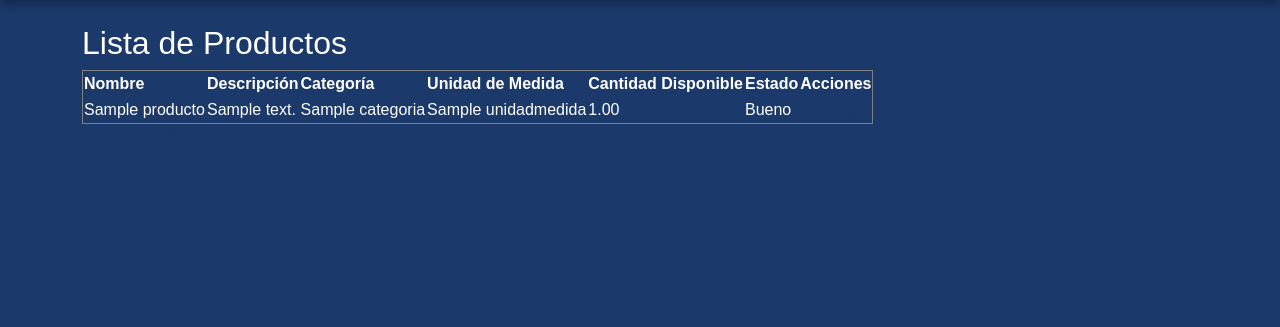
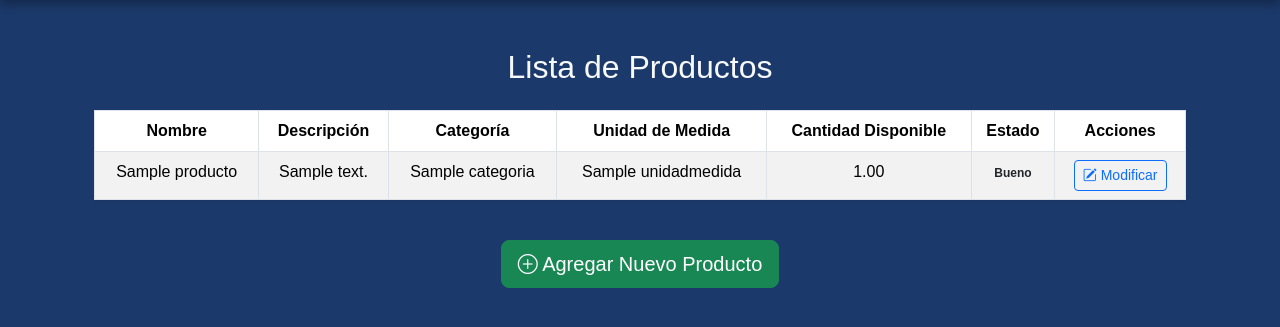
Before and after one commit to Axel-Isay-Rodriguez/proyectoTADS, a Django app: page /inventariosTec/lista_productos/ in a window 1280 px wide. Shown: the part 82-409 px from the top of the page. Run offline with Django 5.2, Linux system fonts and the light colour scheme; tables that the repository leaves empty hold one stand-in row (values such as "Sample post"); some libraries are stand-ins or nearby versions.

Commit message:
Diseño de Lista de productos actualizado

```diff
--- a/inventariosTec/templates/lista_productos.html
+++ b/inventariosTec/templates/lista_productos.html
@@ -1,10 +1,13 @@
 {% extends "base.html" %}
 
 {% block content %}
-<h2>Lista de Productos</h2>
+<div class="container my-5">
+    <h2 class="text-center text-light mb-4">Lista de Productos</h2>
 
-<table border="1">
-    <thead>
+    <!-- Tabla de productos -->
+    <div class="table-responsive">
+        <table class="table table-striped table-bordered table-hover text-center bg-white shadow-sm">
+            <thead class="thead-dark">
                 <tr>
                     <th>Nombre</th>
                     <th>Descripción</th>
@@ -23,16 +26,31 @@
                     <td>{{ producto.categoria.nombre }}</td>
                     <td>{{ producto.unidad_medida.nombre }}</td>
                     <td>{{ producto.cantidad_disponible }}</td>
-            <td>{{ producto.get_estado_display }}</td>
                     <td>
-                <a href="{% url 'editar_producto' producto.id %}" class="button">Modificar</a>
+                        {% if producto.get_estado_display == 'Bueno' %}
+                            <span class="badge badge-success text-dark">{{ producto.get_estado_display }}</span>
+                        {% elif producto.get_estado_display == 'Regular' %}
+                            <span class="badge badge-warning text-dark">{{ producto.get_estado_display }}</span>
+                        {% else %}
+                            <span class="badge badge-danger text-dark">{{ producto.get_estado_display }}</span>
+                        {% endif %}
+                    </td>
+                    <td>
+                        <a href="{% url 'editar_producto' producto.id %}" class="btn btn-outline-primary btn-sm">
+                            <i class="bi bi-pencil-square"></i> Modificar
+                        </a>
                     </td>
                 </tr>
                 {% endfor %}
             </tbody>
         </table>
+    </div>
 
     <!-- Botón para agregar un nuevo producto -->
-<a href="{% url 'gestionar_producto' %}" class="button">Agregar Nuevo Producto</a>
-
+    <div class="text-center mt-4">
+        <a href="{% url 'gestionar_producto' %}" class="btn btn-success btn-lg">
+            <i class="bi bi-plus-circle"></i> Agregar Nuevo Producto
+        </a>
+    </div>
+</div>
 {% endblock %}
```
Lines whose indentation alone changed are shown as unchanged.
